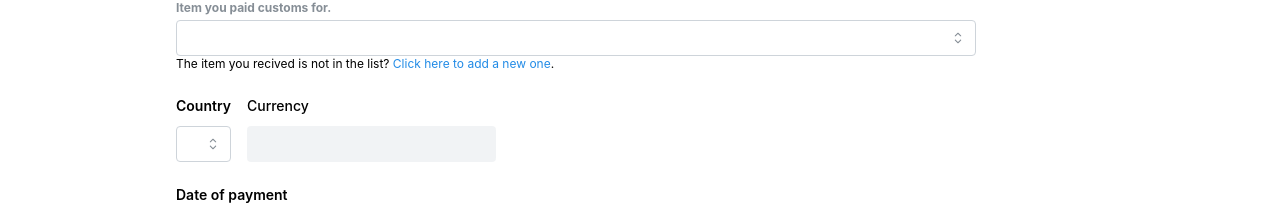
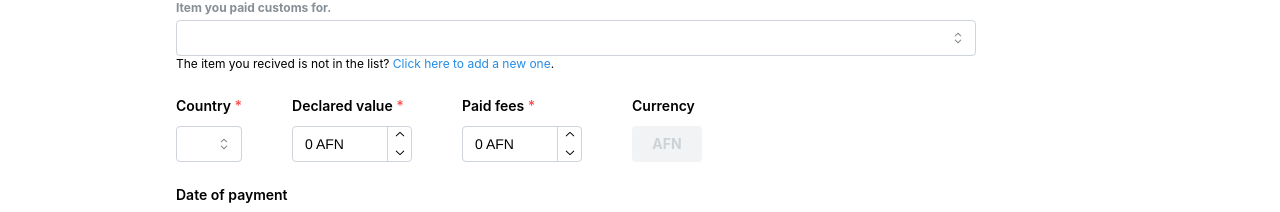
Before and after one commit to v1ctorio/johnny-customs, a Next.js app in the folder johnny-monolith/: page /experiences/add in a window 1280 px wide. Shown: the part 216-428 px from the top of the page. Built offline with nearby package versions, Linux system fonts and the light colour scheme; no server answers; the database is empty.

Commit message:
Add declared value and paid customs inputs, update validation, and improve styling

```diff
--- a/johnny-monolith/src/app/experiences/add/components/AddExpForm/AddExpForm.module.css
+++ b/johnny-monolith/src/app/experiences/add/components/AddExpForm/AddExpForm.module.css
@@ -11,12 +11,21 @@
 .label {
 	font-weight: 600;
 }
-
+.warning {
+	outline: 1px solid orange;
+}
 .input {
 	font-weight: normal;
-	outline: 1px solid orange;
+}
+.ninput {
+	font-weight: 400;
+	font-family: 'Franklin Gothic Medium', 'Arial Narrow', Arial, sans-serif;
+
+	width: 120px;
+	overflow: visible;
 }
 
 .countrymoneygrp {
 	align-items: flex-end;
+	gap: 50px
 }
--- a/johnny-monolith/src/app/experiences/add/components/AddExpForm/AddExpForm.tsx
+++ b/johnny-monolith/src/app/experiences/add/components/AddExpForm/AddExpForm.tsx
@@ -2,24 +2,14 @@
 
 import { SlackUserButton } from "@/app/experiences/components/SlackUserButton/SlackUserButton";
 import { countriesData, countriesData, countriesData, submissionsTable, thingsTable } from "@/db/schema";
-import { Autocomplete, Box, Button, Flex, Group, Input, InputWrapper, NativeSelect, Select, Stack, Text, Textarea, TextInput, UnstyledButton, useMantineTheme } from "@mantine/core";
+import { Autocomplete, Box, Button, Flex, Group, Input, InputWrapper, NativeSelect, NumberInput, Select, Stack, Text, Textarea, TextInput, UnstyledButton, useMantineTheme } from "@mantine/core";
 import { useForm } from "@mantine/form";
 import { useEffect, useMemo, useState } from "react";
 import classes from './AddExpForm.module.css'
 import { DateInput, DatePickerInput } from "@mantine/dates";
 
 export function AddExpForm({submitterID}:{submitterID:string}) {
-	type submitData = {
-    payment_date: string;
-    submitter: string;
-    country: string;
-    declared_value: number;
-    paid_customs: number;
-    thing_id: string;
-    submission_time?: Date | undefined;
-    approved?: boolean | undefined;
-    notes?: string | null | undefined;
-}
+
 
 	type submitData = typeof submissionsTable.$inferInsert
 	const [thingsList,setThingsList] = useState<{label:string,value:string}[]>([])
@@ -50,18 +40,22 @@ export function AddExpForm({submitterID}:{submitterID:string}) {
 			initialValues: {
 				thing: "",
 				country: "",
+				declared_value: 0,
+				paid_customs: 0,
 				payment_date: null,
 				notes: ""
 			},
 			validate: {
 				thing: t=> t === "" ? "Thing can't be empty" : t.length>64 ? "Thing name should be shorter than 64 characters.": null,
 				payment_date: d => d != null ? isNaN(new Date(d as unknown as string).getTime()) ? "Invalid date provided" : null : "Date of payment can't be empty",
-			  country: c=>c.length !== 2 ? "Invalid country provided": null
+			  country: c=>c.length !== 2 ? "Invalid country provided": null,
+				declared_value: n=>isNaN(n) ? "Invalid amount": null,
+				paid_customs: n=>isNaN(n) ? "Invalid amount": null
 			}
 		})
 
 
-		const [currencyValue, setCurrencyValue] = useState("")
+		const [currencyValue, setCurrencyValue] = useState("AFN")
 
 form.watch('country',({value})=>{
 
@@ -78,8 +72,12 @@ form.watch('country',({value})=>{
 
 
 				<Group className={classes.countrymoneygrp}>
-					<NativeSelect maw={180} label="Country" classNames={{label:classes.label}}  data={CD.map(c=>{return {label:c.full_name,value:c.iso3316_1a2}})} key={form.key('country')} {...form.getInputProps('country')}/>
-				<TextInput disabled variant="filled" label="Currency" value={currencyValue} /*Is client display only. It's not sent to the server since it's assumed there*//>
+					<NativeSelect classNames={{input:classes.input,label:classes.label}} withAsterisk maw={150} label="Country"  data={CD.map(c=>{return {label:c.full_name,value:c.iso3316_1a2}})} key={form.key('country')} {...form.getInputProps('country')}/>
+
+					<NumberInput withAsterisk decimalScale={2} allowNegative={false} classNames={{label:classes.label,input:classes.ninput}} label="Declared value" suffix={' '+currencyValue} key={form.key('declared_value')} {...form.getInputProps('declared_value')}/>
+					<NumberInput withAsterisk decimalScale={2} allowNegative={false} classNames={{label:classes.label,input:classes.ninput}} label="Paid fees" suffix={' '+currencyValue} key={form.key('paid_customs')} {...form.getInputProps('paid_customs')}/>
+					<TextInput classNames={{label:classes.label}} disabled variant="filled" label="Currency" styles={{input:{textAlign:"center"}}} value={currencyValue} maw="70px"/*Is client display only. It's not sent to the server since it's assumed there*//>
+
 				</Group>
 
 				{paymentDateInput()}
@@ -112,7 +110,7 @@ form.watch('country',({value})=>{
 	}
 
 	function manualThingInput() {
-		return <><TextInput variant="filled" label="Thing" description="Item you paid customs for." classNames={{ label: classes.label, input: classes.input }} withAsterisk key={form.key('thing')} {...form.getInputProps('thing')} />
+		return <><TextInput variant="filled" label="Thing" description="Item you paid customs for." classNames={{ label: classes.label, input: classes.input+' '+classes.warning }} withAsterisk key={form.key('thing')} {...form.getInputProps('thing')} />
 
 			<Text size="xs" c="orange">Are you sure the item you recived is not on the list?
 				<Text span c="blue" style={{ "cursor": "pointer" }} onClick={() => setSubmitNewItem(false)}> Click here to see the list again</Text>
```
